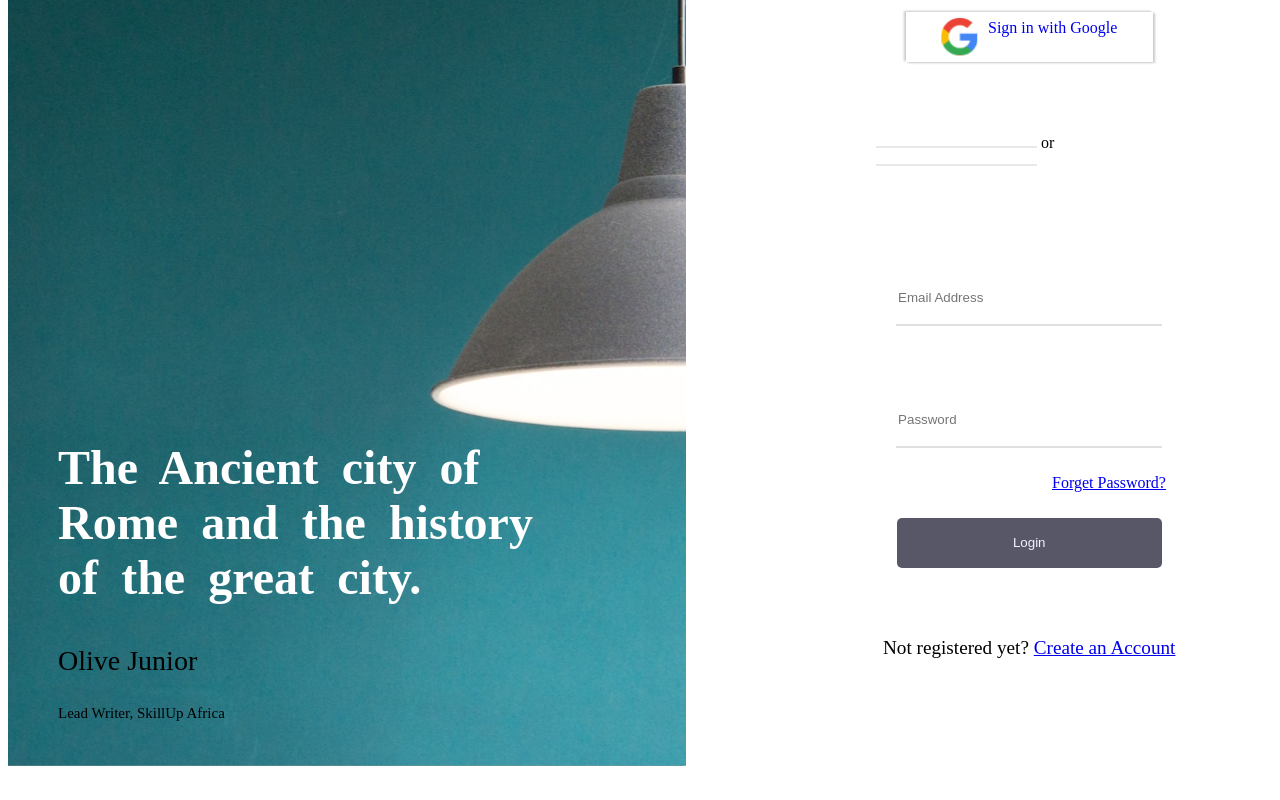
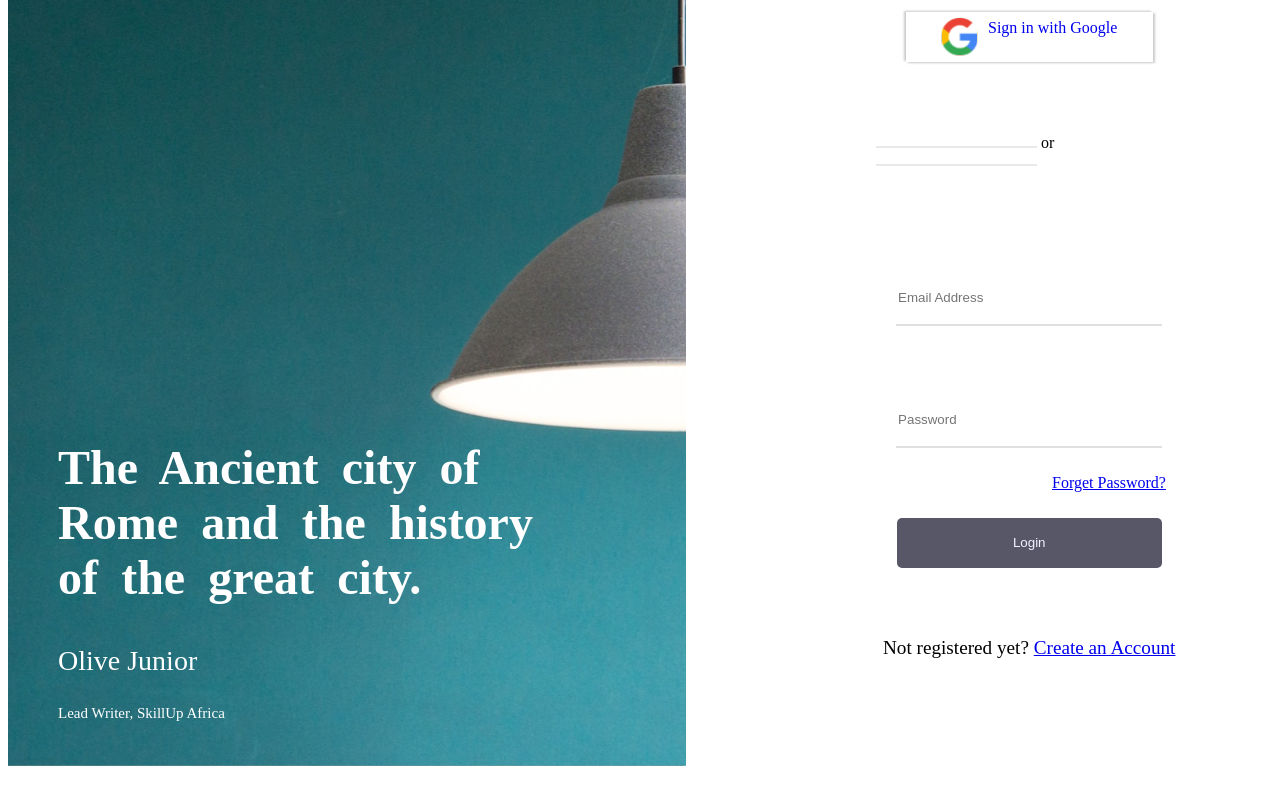
Before and after one commit to Adesina-Abiodun/SkillUp-Blog, a React (Vite) app: page /login in a window 1280 px wide. Shown: the part 340-1140 px from the top of the page. Built offline with nearby package versions, Linux system fonts and the light colour scheme.

Commit message:
new push

```diff
--- a/src/LoginPage/Login.jsx
+++ b/src/LoginPage/Login.jsx
@@ -48,7 +48,7 @@ function Login() {
         <div className='logspace'></div>
         <NavLink className="loghome" to="/">SkillUp Africa Blog</NavLink>
         <h2 className="logtitle">The Ancient city of Rome and the history of the great city.</h2>
-        <div id='loautor'>
+        <div id='logautor'>
           <h3 id='logolive'>Olive Junior</h3>
           <h4 id='loglead'>Lead Writer, SkillUp Africa</h4>
         </div>
```
